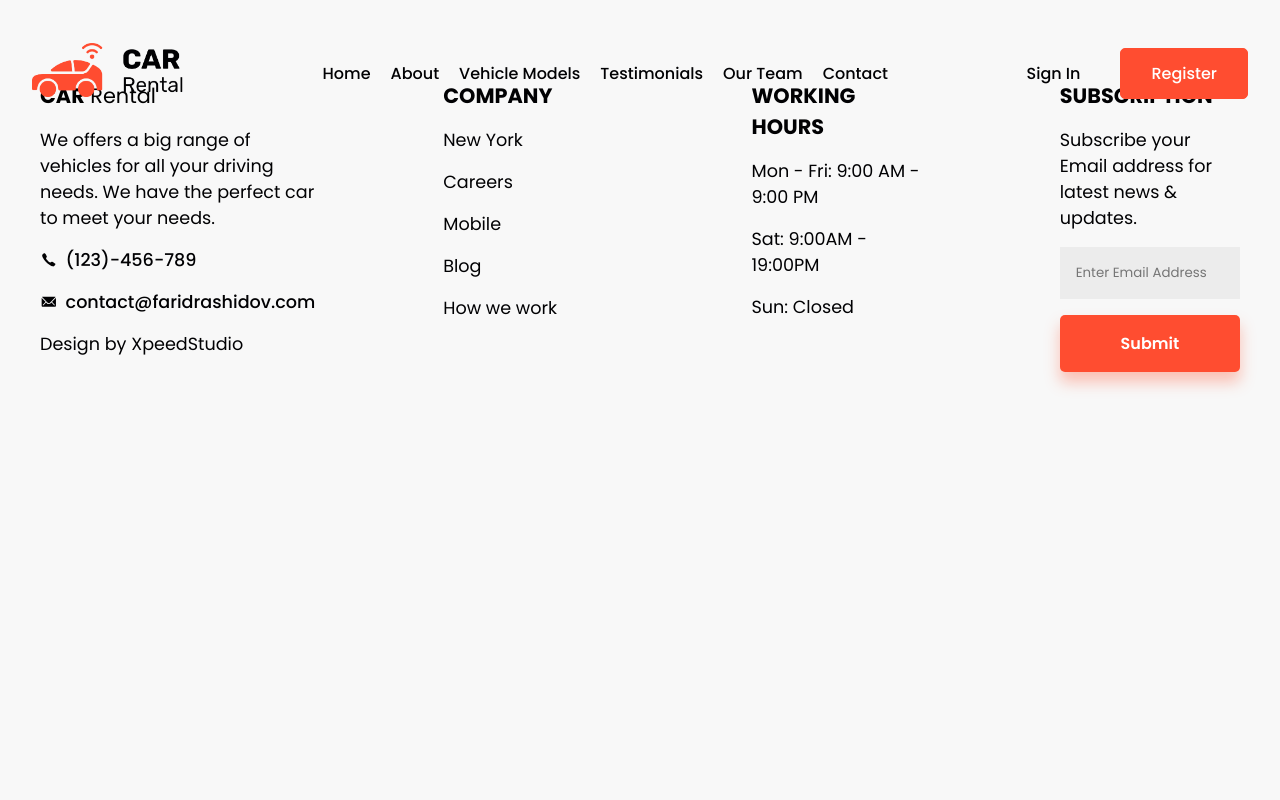
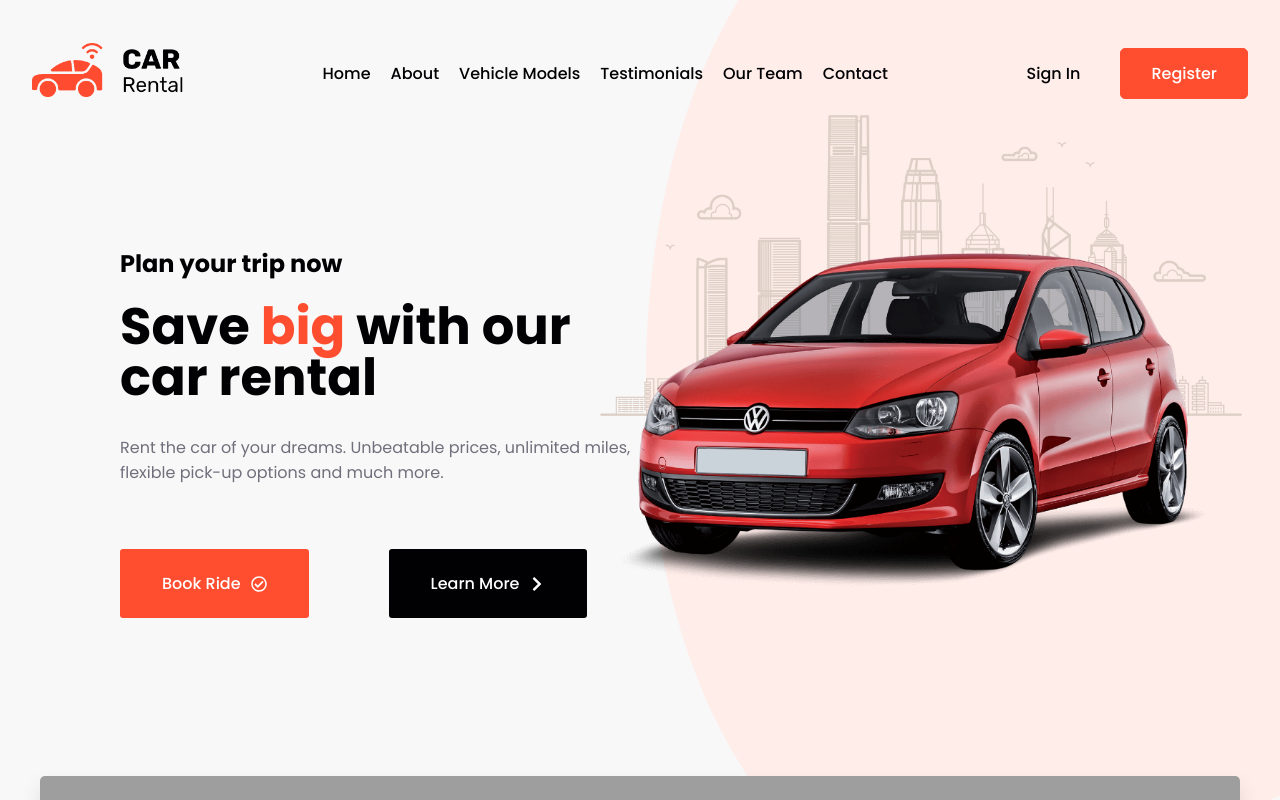
Before and after one commit to imrashidov/car-rental-project, a React (Vite) app: page / in a window 1280 px wide. Shown: the top 800 px of the page. Built offline with nearby package versions, Linux system fonts and the light colour scheme; grey boxes are pictures that could not be loaded.

Commit message:
Update route path in App component

```diff
--- a/src/App.jsx
+++ b/src/App.jsx
@@ -14,7 +14,7 @@ function App() {
     <>
       <Navbar />
       <Routes>
-        <Route index path="/car-rental-project" element={<Home />} />
+        <Route index path="/" element={<Home />} />
         <Route path="about" element={<About />} />
         <Route path="vehicle-models" element={<VehicleModels />} />
         <Route path="testimonials" element={<Testimonials />} />
```
